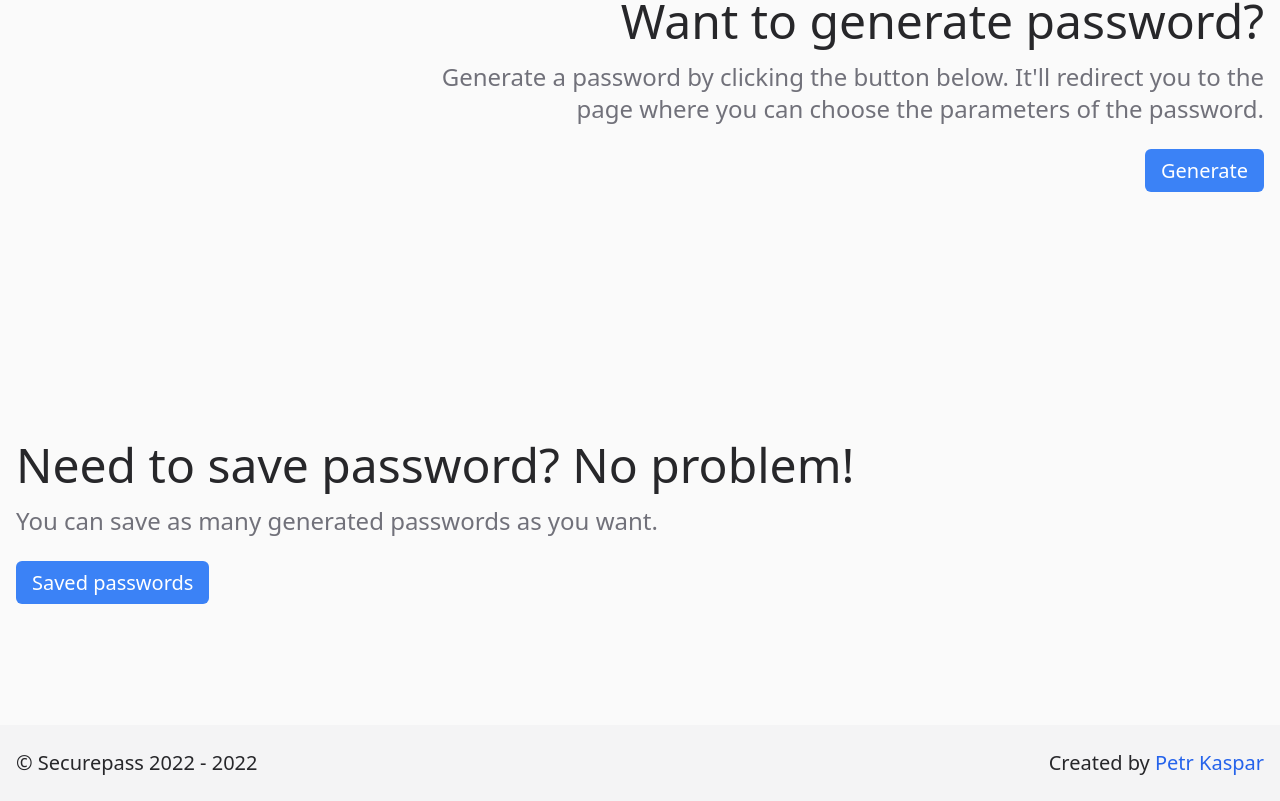
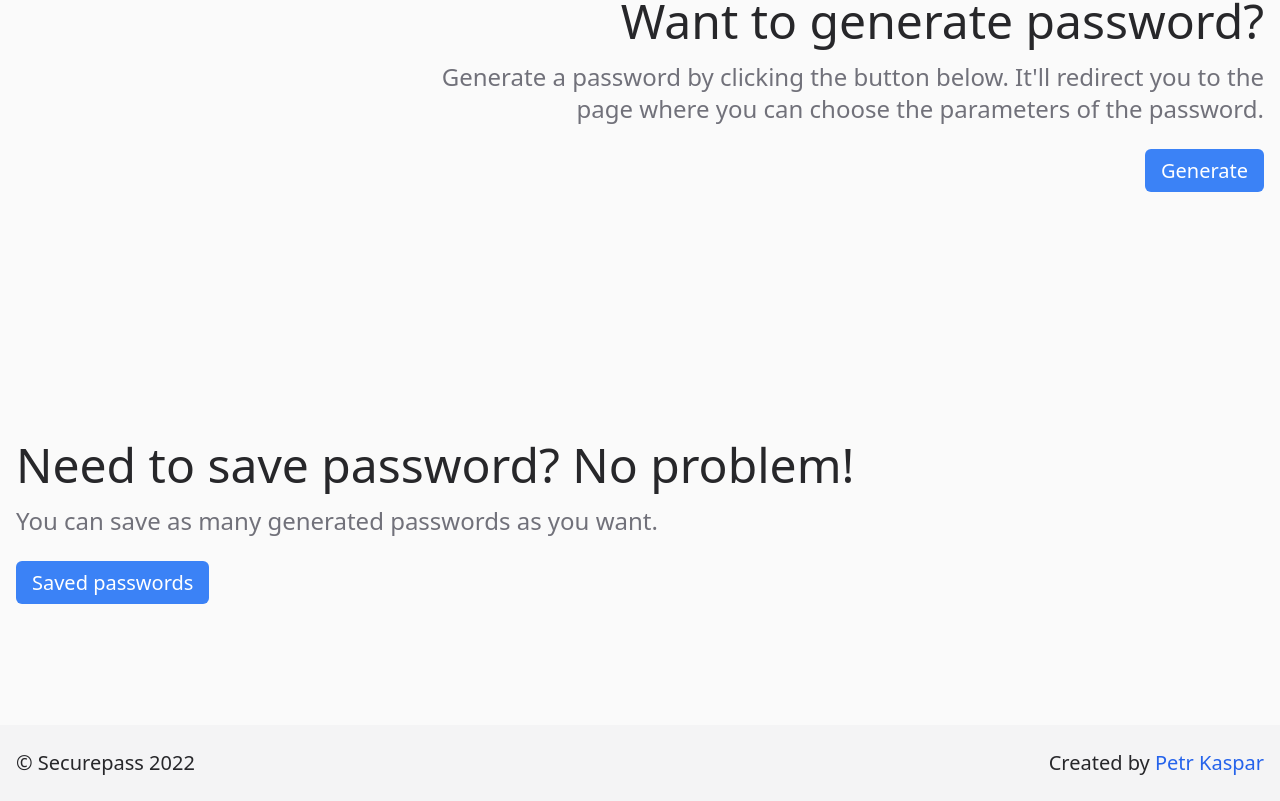
Before and after one commit to ksprptr/securepass, a Next.js app: page / in a window 1280 px wide. Shown: the part 1530-2331 px from the top of the page. Built offline with nearby package versions, Linux system fonts and the light colour scheme.

Commit message:
updated year in footer

```diff
--- a/layouts/Footer.tsx
+++ b/layouts/Footer.tsx
@@ -5,7 +5,7 @@ export default function Footer() {
   return (
     <footer className="bg-zinc-100 text-zinc-800">
       <div className="max-w-screen-xl mx-auto px-4 flex md:flex-row flex-col md:justify-between justify-center md:text-xl text-lg py-6 text-center">
-        <h1>&copy; Securepass 2022 - {new Date().getFullYear()}</h1>
+        <h1>&copy; Securepass {new Date().getFullYear()}</h1>
         <h2>
           Created by{" "}
           <Link href="https://kasparpetr.com" target="_blank" className="text-blue-600 hover:underline select-none">
```
